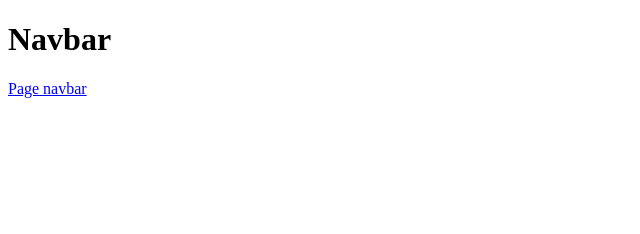
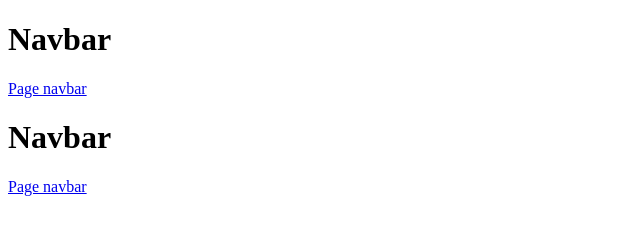
Before and after one commit to lukasapollo/JUMP-CSS, a plain HTML site: page index.htm in a window 1280 px wide. Shown: the whole page, without its empty margins (0-640 px from the left). Drawn offline with Linux system fonts and the light colour scheme.

Commit message:
mensagem

```diff
--- a/index.htm
+++ b/index.htm
@@ -9,5 +9,7 @@
 <body>
     <h1>Navbar</h1>
     <a href="./navbar/navbar.html">Page navbar</a>
+    <h1>Navbar</h1>
+    <a href="./select/index.html">Page navbar</a>
 </body>
 </html>
```
